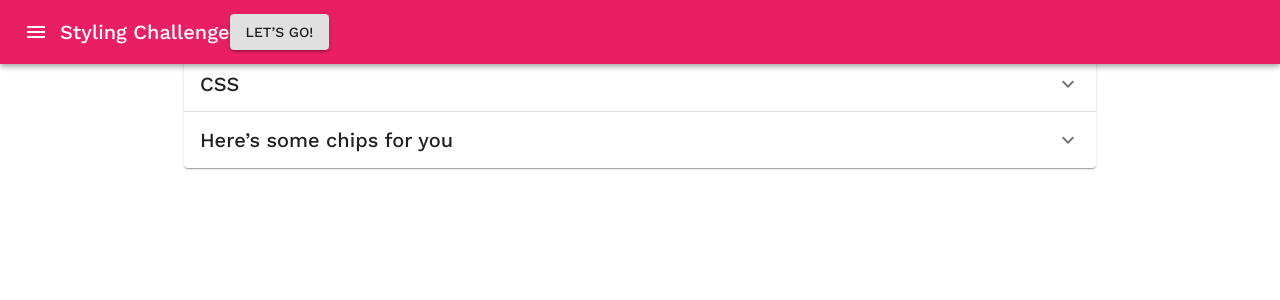
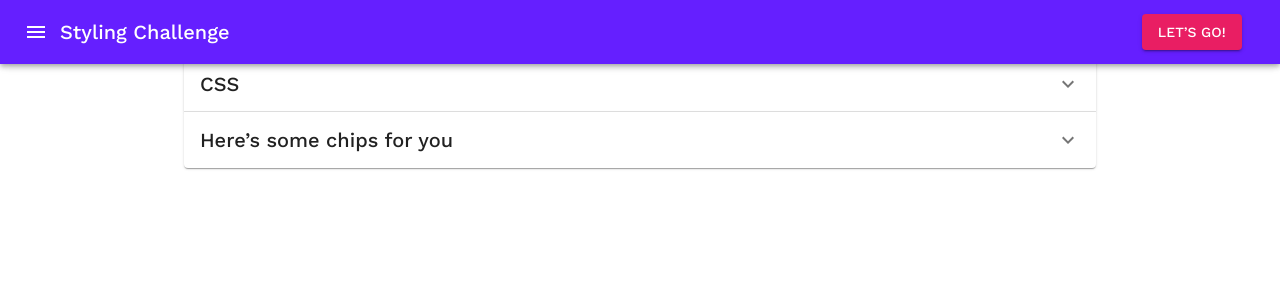
Before and after one commit to 2hats-co/task3-stylingchallenge, a React (Create React App) app: page / in a window 1280 px wide. Shown: the top 300 px of the page. Built offline with nearby package versions, Linux system fonts and the light colour scheme.

Commit message:
replace the let's go button

```diff
--- a/src/App.js
+++ b/src/App.js
@@ -2,7 +2,7 @@ import React from 'react';
 
 import { Container, createMuiTheme } from '@material-ui/core';
 import MuiThemeProvider from '@material-ui/core/styles/MuiThemeProvider';
-import { pink } from "@material-ui/core/colors";
+import { pink, deepPurple } from "@material-ui/core/colors/";
 
 import TopBar from './components/TopBar';
 import ChipArray from './components/ChipArray';
@@ -11,6 +11,7 @@ import Panel from './components/Panel';
 const theme = createMuiTheme({
   palette: {
     primary: pink,
+    secondary: deepPurple
   },
   typography: {
     // Use the system font instead of the default Roboto font.
--- a/src/components/TopBar.js
+++ b/src/components/TopBar.js
@@ -6,13 +6,27 @@ import {
   IconButton,
   Button,
   Typography,
+  withStyles
 } from '@material-ui/core';
 
 import MenuIcon from '@material-ui/icons/Menu';
 
+const styles = {
+  goButton: {
+    // flexDirection: 'row',
+    // alignSelf: 'flex-end',
+    // color: 'primary'
+    // color: theme.palette.primary
+    position: "absolute",
+    // top: '0',
+    right: '3%'
+  },
+};
+
 const TopBar = props => {
+  const { classes } = props;
   return (
-    <AppBar position="fixed">
+    <AppBar position="fixed" color="secondary">
       <Toolbar>
         <IconButton edge="start" color="inherit" aria-label="Menu">
           <MenuIcon />
@@ -22,10 +36,10 @@ const TopBar = props => {
           Styling Challenge
         </Typography>
 
-        <Button variant="contained">Let’s go!</Button>
+        <Button variant="contained" className={classes.goButton} color="primary">Let’s go!</Button>
       </Toolbar>
     </AppBar>
   );
 };
 
-export default TopBar;
+export default withStyles(styles)(TopBar);
```
